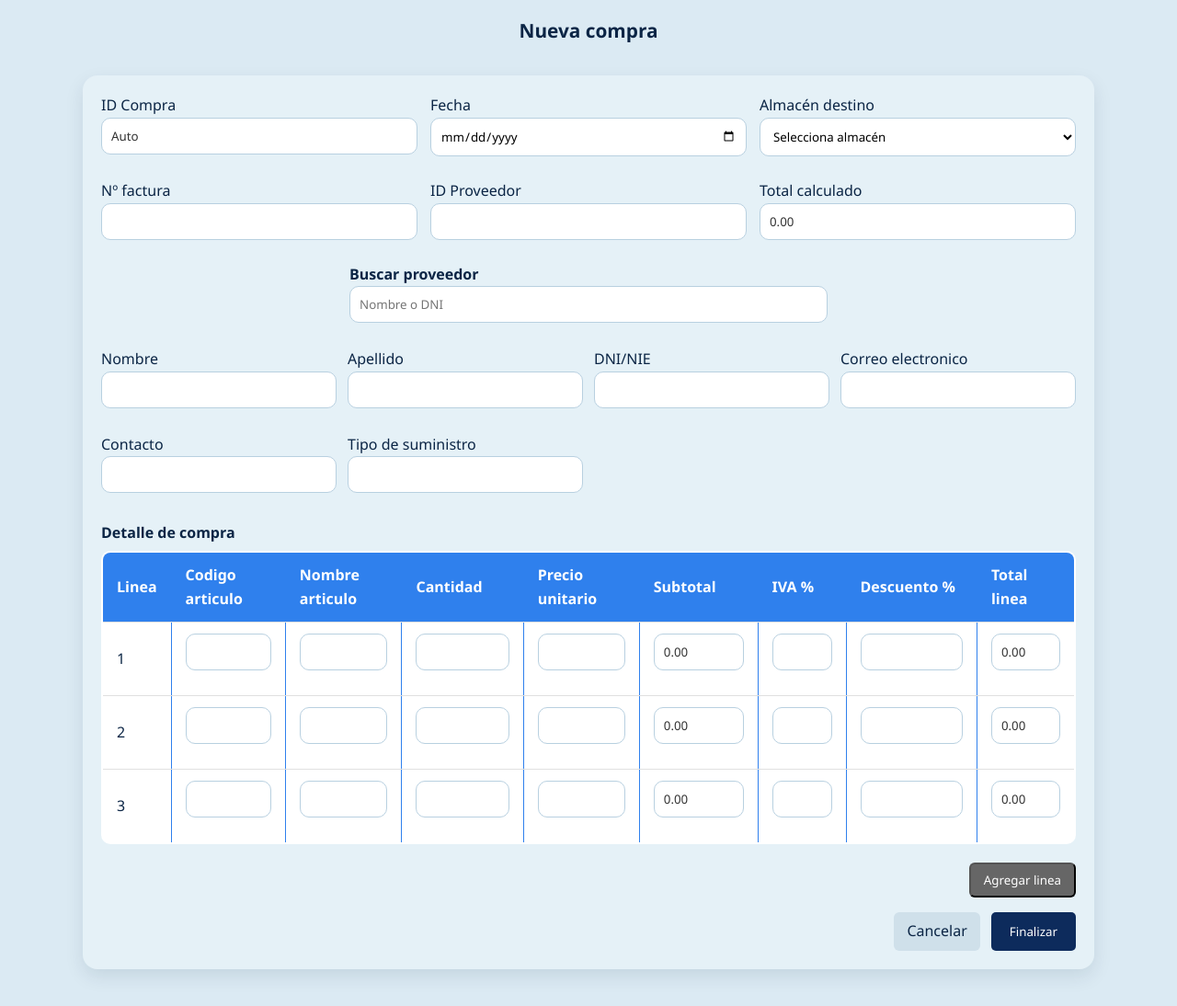
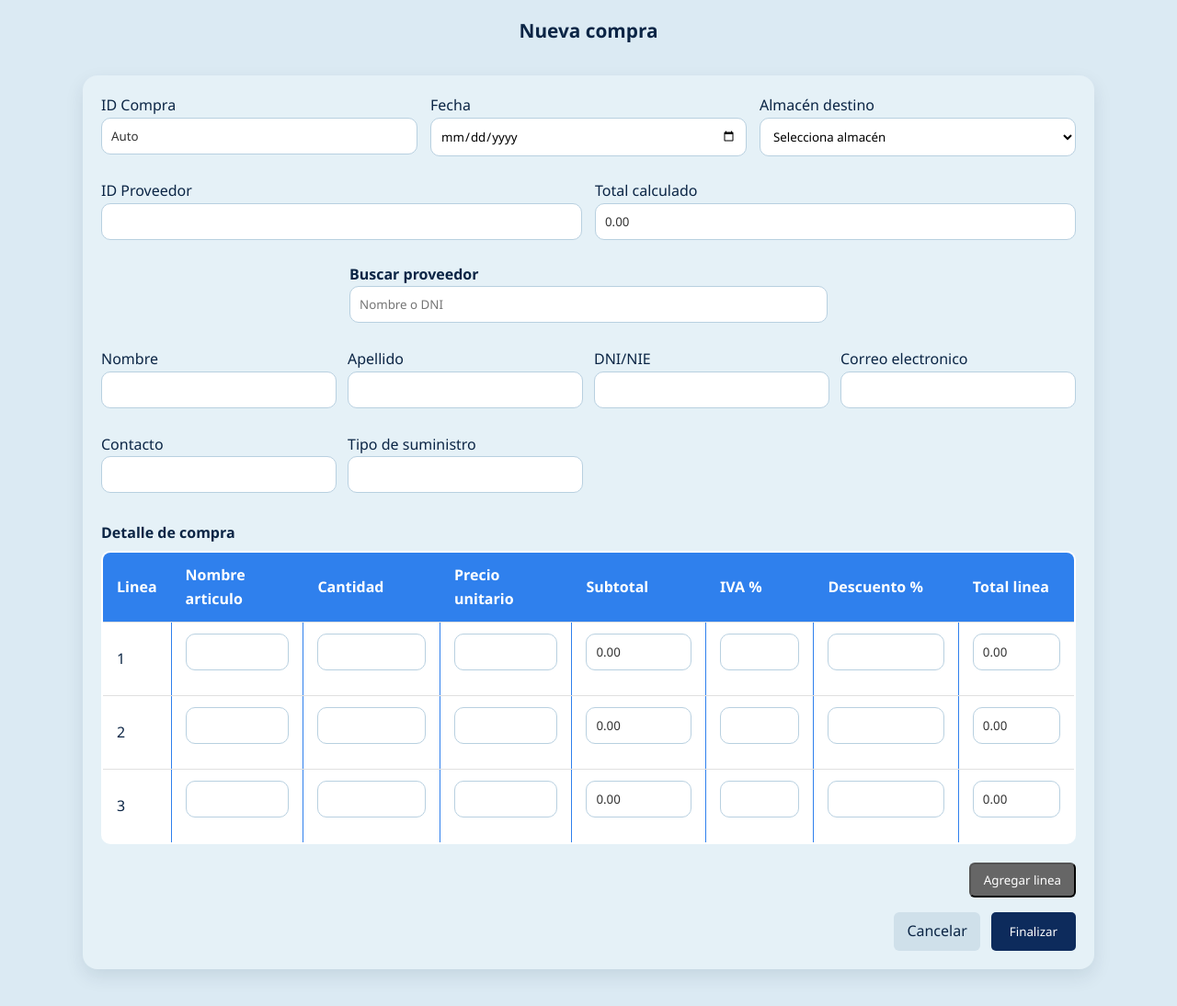
Before and after one commit to AckermanChoi/CRUD_ERP, a Flask app: page /compras/nuevo in a window 1280 px wide. Shown: the part 132-1226 px from the top of the page at 92% size. Run offline with Flask 3, Linux system fonts and the light colour scheme; a user stored in the database is signed in; data comes from the database, SQL or seed files in the repository; both versions use the stored data as it was before the commit.

Commit message:
Remove factura/articulo codes and fix compras transactions

```diff
--- a/app/main.py
+++ b/app/main.py
@@ -908,7 +908,6 @@ def compras():
     offset = (page - 1) * per_page
     proveedor = request.args.get('proveedor', '').strip()
     fecha = request.args.get('fecha', '').strip()
-    factura = request.args.get('factura', '').strip()
 
     where_clauses = []
     params = []
@@ -919,10 +918,6 @@ def compras():
     if fecha:
         where_clauses.append("c.fecha = %s")
         params.append(fecha)
-    if factura:
-        like_fact = f"%{factura}%"
-        where_clauses.append("c.numero_factura LIKE %s")
-        params.append(like_fact)
 
     where_sql = "WHERE " + " AND ".join(where_clauses) if where_clauses else ""
 
@@ -937,7 +932,7 @@ def compras():
     total = cursor.fetchone()['cnt']
 
     cursor.execute(f"""
-        SELECT c.id, c.numero_factura, c.fecha, c.total,
+        SELECT c.id, c.fecha, c.total,
                p.nombre AS proveedor, a.ubicacion AS almacen
         FROM compras c
         JOIN proveedores p ON c.proveedor_id = p.id
@@ -957,8 +952,7 @@ def compras():
         total=total,
         pages=pages,
         proveedor=proveedor,
-        fecha=fecha,
-        factura=factura
+        fecha=fecha
     )
 
 
@@ -975,7 +969,6 @@ def nueva_compra():
 
     lineas = []
     if request.method == "POST":
-        numero_factura = request.form.get("numero_factura", "").strip()
         proveedor_id = request.form.get("proveedor_id")
         proveedor_nombre = request.form.get("proveedor_nombre", "").strip()
         proveedor_apellido = request.form.get("proveedor_apellido", "").strip()
@@ -986,17 +979,16 @@ def nueva_compra():
         fecha = request.form.get("fecha", "").strip()
         almacen_id = request.form.get("almacen")
 
-        codigos = request.form.getlist("linea_codigo")
         nombres = request.form.getlist("linea_nombre")
         cantidades = request.form.getlist("linea_cantidad")
         precios = request.form.getlist("linea_precio")
         ivas = request.form.getlist("linea_iva")
         descuentos = request.form.getlist("linea_descuento")
 
-        max_len = max(len(codigos), len(nombres), len(cantidades), len(precios), len(ivas), len(descuentos))
+        max_len = max(len(nombres), len(cantidades), len(precios), len(ivas), len(descuentos))
         errors = []
 
-        if not numero_factura or not fecha or not almacen_id:
+        if not fecha or not almacen_id:
             errors.append("Completa todos los datos de la cabecera")
 
         if not proveedor_id:
@@ -1005,18 +997,17 @@ def nueva_compra():
 
         articulos_cache = {}
         for i in range(max_len):
-            codigo = (codigos[i] if i < len(codigos) else "").strip()
             nombre = (nombres[i] if i < len(nombres) else "").strip()
             cantidad_raw = (cantidades[i] if i < len(cantidades) else "").strip()
             precio_raw = (precios[i] if i < len(precios) else "").strip()
             iva_raw = (ivas[i] if i < len(ivas) else "").strip()
             descuento_raw = (descuentos[i] if i < len(descuentos) else "").strip()
 
-            if not any([codigo, nombre, cantidad_raw, precio_raw]):
+            if not any([nombre, cantidad_raw, precio_raw]):
                 continue
 
-            if not codigo:
-                errors.append(f"Linea {i + 1}: falta el codigo del articulo")
+            if not nombre:
+                errors.append(f"Linea {i + 1}: falta el nombre del articulo")
                 continue
 
             cantidad = to_decimal(cantidad_raw)
@@ -1036,26 +1027,21 @@ def nueva_compra():
                 errors.append(f"Linea {i + 1}: descuento invalido")
                 continue
 
-            if codigo in articulos_cache:
-                articulo = articulos_cache[codigo]
+            if nombre in articulos_cache:
+                articulo = articulos_cache[nombre]
             else:
-                cursor.execute("SELECT id, nombre FROM articulos WHERE codigo=%s", (codigo,))
+                cursor.execute("SELECT id, nombre FROM articulos WHERE nombre=%s", (nombre,))
                 articulo = cursor.fetchone()
-                articulos_cache[codigo] = articulo
+                articulos_cache[nombre] = articulo
 
             articulo_id = articulo['id'] if articulo else None
             nombre_final = articulo['nombre'] if articulo else nombre
-
-            if not articulo and not nombre:
-                errors.append(f"Linea {i + 1}: falta el nombre del articulo")
-                continue
 
             base = cantidad * precio
             total_con_iva = base * (Decimal("1") + (iva_pct / Decimal("100")))
             total_linea = total_con_iva * (Decimal("1") - (descuento_pct / Decimal("100")))
 
             lineas.append({
-                "codigo": codigo,
                 "nombre": nombre_final or nombre,
                 "cantidad": cantidad,
                 "precio": precio,
@@ -1081,7 +1067,6 @@ def nueva_compra():
                 almacenes=almacenes,
                 lineas=lineas,
                 cabecera={
-                    "numero_factura": numero_factura,
                     "proveedor_id": proveedor_id,
                     "proveedor_nombre": proveedor_nombre,
                     "proveedor_apellido": proveedor_apellido,
@@ -1095,22 +1080,34 @@ def nueva_compra():
             )
 
         total_compra = quantize_money(sum((l["total"] for l in lineas), Decimal("0")))
+        total_unidades = sum((l["cantidad"] for l in lineas), Decimal("0"))
 
         try:
-            db.start_transaction()
+            cur2 = db.cursor(dictionary=True)
+            cur2.execute(
+                "SELECT disponible FROM almacenes WHERE id=%s FOR UPDATE",
+                (almacen_id,)
+            )
+            almacen = cur2.fetchone()
+            if not almacen:
+                raise ValueError("Almacen no encontrado")
+            disponible = to_decimal(almacen.get("disponible")) or Decimal("0")
+            if disponible - total_unidades < 0:
+                raise ValueError("No hay espacio disponible suficiente en el almacen seleccionado")
+
             cur2 = db.cursor()
             articulo_ids_creados = {}
             for linea in lineas:
                 if linea["articulo_id"] is None:
-                    if linea["codigo"] in articulo_ids_creados:
-                        linea["articulo_id"] = articulo_ids_creados[linea["codigo"]]
+                    if linea["nombre"] in articulo_ids_creados:
+                        linea["articulo_id"] = articulo_ids_creados[linea["nombre"]]
                     else:
                         cur2.execute(
-                            "INSERT INTO articulos (codigo, nombre) VALUES (%s, %s)",
-                            (linea["codigo"], linea["nombre"])
+                            "INSERT INTO articulos (nombre) VALUES (%s)",
+                            (linea["nombre"],)
                         )
                         linea["articulo_id"] = cur2.lastrowid
-                        articulo_ids_creados[linea["codigo"]] = linea["articulo_id"]
+                        articulo_ids_creados[linea["nombre"]] = linea["articulo_id"]
                 elif linea["actualizar_nombre"]:
                     cur2.execute(
                         "UPDATE articulos SET nombre=%s WHERE id=%s",
@@ -1138,10 +1135,10 @@ def nueva_compra():
 
             cur2.execute(
                 """
-                INSERT INTO compras (numero_factura, proveedor_id, fecha, almacen_id, total)
-                VALUES (%s, %s, %s, %s, %s)
+                INSERT INTO compras (proveedor_id, fecha, almacen_id, total)
+                VALUES (%s, %s, %s, %s)
                 """,
-                (numero_factura, proveedor_id, fecha, almacen_id, total_compra)
+                (proveedor_id, fecha, almacen_id, total_compra)
             )
             compra_id = cur2.lastrowid
 
@@ -1173,6 +1170,11 @@ def nueva_compra():
                     (almacen_id, linea["articulo_id"], linea["cantidad"])
                 )
 
+            cur2.execute(
+                "UPDATE almacenes SET disponible = disponible - %s WHERE id=%s",
+                (total_unidades, almacen_id)
+            )
+
             db.commit()
             db.close()
             flash("Factura de compra guardada", "success")
@@ -1187,7 +1189,6 @@ def nueva_compra():
                 almacenes=almacenes,
                 lineas=lineas,
                 cabecera={
-                    "numero_factura": numero_factura,
                     "proveedor_id": proveedor_id,
                     "proveedor_nombre": proveedor_nombre,
                     "proveedor_apellido": proveedor_apellido,
@@ -1236,7 +1237,7 @@ def compra_detalle(id):
 
     cursor.execute(
         """
-         SELECT cl.linea_num, a.codigo, a.nombre, cl.cantidad, cl.precio_compra,
+         SELECT cl.linea_num, a.nombre, cl.cantidad, cl.precio_compra,
              cl.iva_pct, cl.descuento_pct, cl.total_linea
         FROM compras_lineas cl
         JOIN articulos a ON cl.articulo_id = a.id
@@ -1274,8 +1275,8 @@ def eliminar_compra(id):
     lineas = cursor.fetchall()
 
     try:
-        db.start_transaction()
         cur2 = db.cursor()
+        total_unidades = sum((to_decimal(l['cantidad']) or Decimal("0") for l in lineas), Decimal("0"))
         for linea in lineas:
             cur2.execute(
                 """
@@ -1285,6 +1286,11 @@ def eliminar_compra(id):
                 """,
                 (compra['almacen_id'], linea['articulo_id'], -linea['cantidad'])
             )
+
+        cur2.execute(
+            "UPDATE almacenes SET disponible = disponible + %s WHERE id=%s",
+            (total_unidades, compra['almacen_id'])
+        )
 
         cur2.execute("DELETE FROM compras WHERE id=%s", (id,))
         db.commit()
--- a/app/templates/compras_detalle.html
+++ b/app/templates/compras_detalle.html
@@ -54,7 +54,6 @@
     <table class="line-table" border="1">
         <tr>
             <th>Linea</th>
-            <th>Codigo articulo</th>
             <th>Nombre articulo</th>
             <th>Cantidad</th>
             <th>Precio unitario</th>
@@ -65,7 +64,6 @@
         {% for l in lineas %}
         <tr>
             <td>{{ l.linea_num }}</td>
-            <td>{{ l.codigo }}</td>
             <td>{{ l.nombre }}</td>
             <td>{{ l.cantidad }}</td>
             <td>{{ l.precio_compra }}</td>
--- a/app/templates/compras_form.html
+++ b/app/templates/compras_form.html
@@ -45,10 +45,6 @@
         </div>
 
         <div class="compras-row">
-            <div class="field">
-                <label for="numero_factura">Nº factura</label>
-                <input type="text" id="numero_factura" name="numero_factura" value="{{ cabecera.numero_factura if cabecera else '' }}" required>
-            </div>
             <div class="field">
                 <label for="proveedor_id">ID Proveedor</label>
                 <input type="text" id="proveedor_id_display" class="readonly-input" value="{{ cabecera.proveedor_id if cabecera else '' }}" readonly>
@@ -100,7 +96,6 @@
             <table class="line-table" border="1">
                 <tr>
                     <th>Linea</th>
-                    <th>Codigo articulo</th>
                     <th>Nombre articulo</th>
                     <th>Cantidad</th>
                     <th>Precio unitario</th>
@@ -112,7 +107,6 @@
                 {% for linea in lineas %}
                 <tr class="linea-row">
                     <td class="linea-num">{{ loop.index }}</td>
-                    <td><input type="text" name="linea_codigo" value="{{ linea.codigo or '' }}"></td>
                     <td><input type="text" name="linea_nombre" value="{{ linea.nombre or '' }}"></td>
                     <td><input type="number" step="0.01" min="0" name="linea_cantidad" value="{{ linea.cantidad or '' }}"></td>
                     <td><input type="number" step="0.01" min="0" name="linea_precio" value="{{ linea.precio or '' }}"></td>
@@ -164,7 +158,6 @@
         row.className = 'linea-row';
         row.innerHTML = "" +
             "<td class='linea-num'></td>" +
-            "<td><input type='text' name='linea_codigo'></td>" +
             "<td><input type='text' name='linea_nombre'></td>" +
             "<td><input type='number' step='0.01' min='0' name='linea_cantidad'></td>" +
             "<td><input type='number' step='0.01' min='0' name='linea_precio'></td>" +
```
Also changed, not shown: app/templates/compras.html (+2 -5 lines), init_db.sql (+8 -10 lines).
